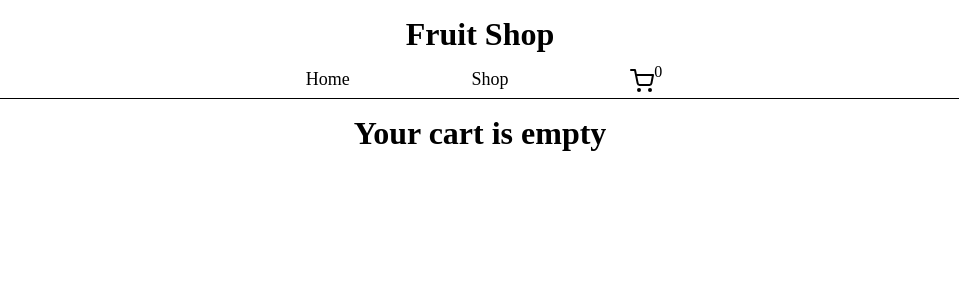
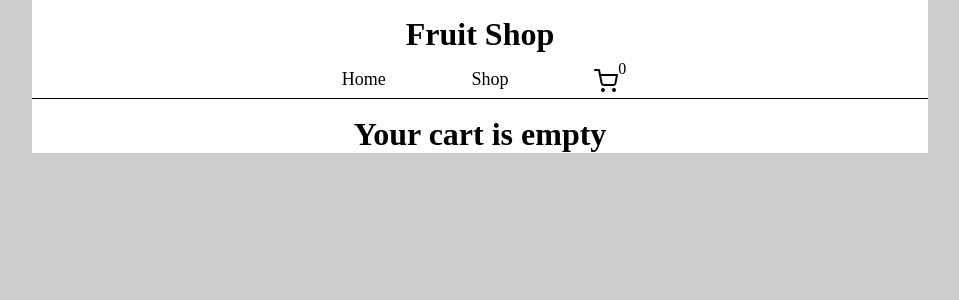
Before and after one commit to Jestim/shopping-cart, a React (Create React App) app: page /cart in a window 1280 px wide. Shown: the top 300 px of the page, without its empty margins (160-1119 px from the left). Built offline with nearby package versions, Linux system fonts and the light colour scheme.

Commit message:
started with styling

```diff
--- a/src/App.jsx
+++ b/src/App.jsx
@@ -10,7 +10,9 @@ import './app.css';
 function App() {
   const [cartItems, setCartItems] = useState([]);
 
-  const handleAddToCart = (product, quantityInput) => {
+  const handleAddToCart = (e, product, quantityInput) => {
+    console.log('handleAddToCart called');
+    e.preventDefault();
     const quantity = toInteger(quantityInput);
 
     const cartItemsUpdated = cloneDeep(cartItems);
@@ -87,7 +89,7 @@ function App() {
 
   return (
     <BrowserRouter>
-      <div>
+      <div className="main-container">
         <Header cartItemsLength={getNumberOfCartItems()} />
         <Routes>
           <Route path="/" element={<Home />} />
--- a/src/app.css
+++ b/src/app.css
@@ -4,7 +4,19 @@
     padding: 0;
 }
 
-body {
-    width: 100%;
+html {
     height: 100%;
 }
+
+#root {
+    height: 100%;
+}
+
+.main-container {
+    height: 100%;
+}
+
+body {
+    height: 100%;
+    background-color: rgba(128, 128, 128, 0.397);
+}
--- a/src/components/Cart/Cart.jsx
+++ b/src/components/Cart/Cart.jsx
@@ -57,11 +57,11 @@ function Cart({
           </div>
         ))}
       </div>
-      <div className="total-price-container">
-        {cartItems.length !== 0 ? (
+      {cartItems.length !== 0 ? (
+        <div className="total-price-container">
           <p>{`Total price: $${getTotalPrice()}`}</p>
-        ) : null}
-      </div>
+        </div>
+      ) : null}
     </div>
   );
 }
--- a/src/components/Cart/cart.css
+++ b/src/components/Cart/cart.css
@@ -1,9 +1,10 @@
 .cart {
-    width: 100%;
-    margin: auto;
+    margin: 0 15% 0 15%;
+    padding-top: 116px;
     display: flex;
     flex-direction: column;
     align-items: center;
+    background-color: white;
 }
 
 .cart-header {
@@ -11,9 +12,6 @@
 }
 
 .cart-items {
-    width: 35%;
-    height: auto;
-    overflow: hidden;
     display: flex;
     flex-direction: column;
     align-items: center;
@@ -23,7 +21,6 @@
     width: 100%;
     height: auto;
     margin: 2rem 0 0 0;
-    overflow: hidden;
     display: flex;
     align-items: center;
 }
@@ -88,3 +85,14 @@
     display: flex;
     justify-content: center;
 }
+
+.total-price-container {
+    width: 70%;
+    margin-top: 1rem;
+    padding: 1rem;
+    font-size: large;
+    display: flex;
+    justify-content: center;
+    align-items: center;
+    background-color: white;
+}
--- a/src/components/Home/home.css
+++ b/src/components/Home/home.css
@@ -1,3 +1,10 @@
+.home {
+    height: 100%;
+    margin: 0 15% 0 15%;
+    padding-top: 116px;
+    background-color: white;
+}
+
 .home-header {
     text-align: center;
 }
--- a/src/components/Shop/Shop.jsx
+++ b/src/components/Shop/Shop.jsx
@@ -2,6 +2,10 @@ import products from '../../data/data';
 import './shop.css';
 
 function Shop({ handleAddToCart }) {
+  const resetInputValue = (productId) => {
+    document.getElementById(`quantity-input-${productId}`).value = '1';
+  };
+
   return (
     <div className="shop">
       {products.map((product) => (
@@ -15,25 +19,33 @@ function Shop({ handleAddToCart }) {
             {product.name.charAt(0).toUpperCase() + product.name.slice(1)}
           </p>
           <p className="prudct-price">${product.price}</p>
-          <input
-            id={`quantity-input-${product.id}`}
-            className="quantity-input"
-            type="number"
-            defaultValue="1"
-            min="1"
-          />
-          <button
-            className="add-to-cart-button"
-            onClick={() =>
+          <form
+            className="add-to-cart-form"
+            onSubmit={(e) => {
               handleAddToCart(
+                e,
                 product,
                 document.getElementById(`quantity-input-${product.id}`).value
-              )
-            }
-            type="button"
+              );
+              resetInputValue(product.id);
+            }}
           >
-            Add to cart
-          </button>
+            <input
+              id={`quantity-input-${product.id}`}
+              className="quantity-input"
+              type="number"
+              defaultValue="1"
+              min="1"
+              onClick={() => {
+                document
+                  .getElementById(`quantity-input-${product.id}`)
+                  .select();
+              }}
+            />
+            <button className="add-to-cart-button" type="submit">
+              Add to cart
+            </button>
+          </form>
         </div>
       ))}
     </div>
--- a/src/components/Shop/shop.css
+++ b/src/components/Shop/shop.css
@@ -1,9 +1,20 @@
+input::-webkit-outer-spin-button,
+input::-webkit-inner-spin-button {
+    -webkit-appearance: none;
+    margin: 0;
+}
+
+input[type='number'] {
+    -moz-appearance: textfield;
+}
+
 .shop {
-    margin: 2rem auto;
-    width: 60%;
+    margin: 0 15% 0 15%;
+    padding-top: 116px;
     display: flex;
     justify-content: space-around;
     flex-wrap: wrap;
+    background-color: white;
 }
 
 .product-card {
@@ -20,3 +31,16 @@
     width: 100%;
     height: 100%;
 }
+
+.add-to-cart-form {
+    display: flex;
+    flex-direction: column;
+    align-items: center;
+}
+
+.add-to-cart-button {
+    width: fit-content;
+    padding: 0.5rem;
+    border-radius: 1rem;
+    border: 1px solid black;
+}
--- a/src/components/header/header.css
+++ b/src/components/header/header.css
@@ -1,12 +1,11 @@
 .header {
-    position: sticky;
+    position: fixed;
     top: 0;
-    left: 0;
-    width: auto;
+    width: 70%;
     display: flex;
     flex-direction: column;
     align-items: center;
-    margin: 0 3rem 1rem 3rem;
+    margin: 0 15% 0 15%;
     padding-top: 1rem;
     border-bottom: solid 1px black;
     background-color: white;
@@ -36,5 +35,5 @@
 .cart-icon-badge {
     font-size: 1rem;
     position: fixed;
-    top: 63px;
+    top: 60px;
 }
--- a/src/index.jsx
+++ b/src/index.jsx
@@ -1,6 +1,7 @@
 import React from 'react';
 import ReactDOM from 'react-dom';
 import App from './App';
+import './index.css';
 
 ReactDOM.render(
   <React.StrictMode>
```
